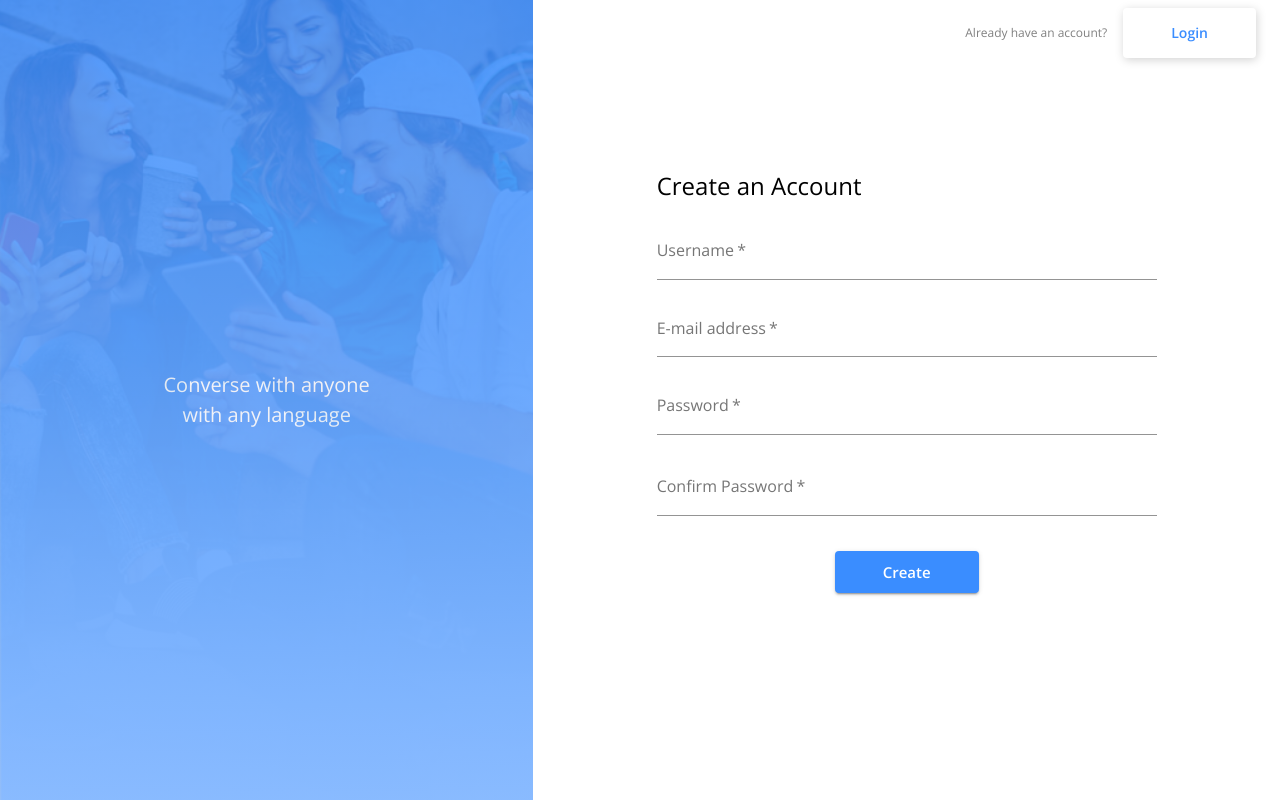
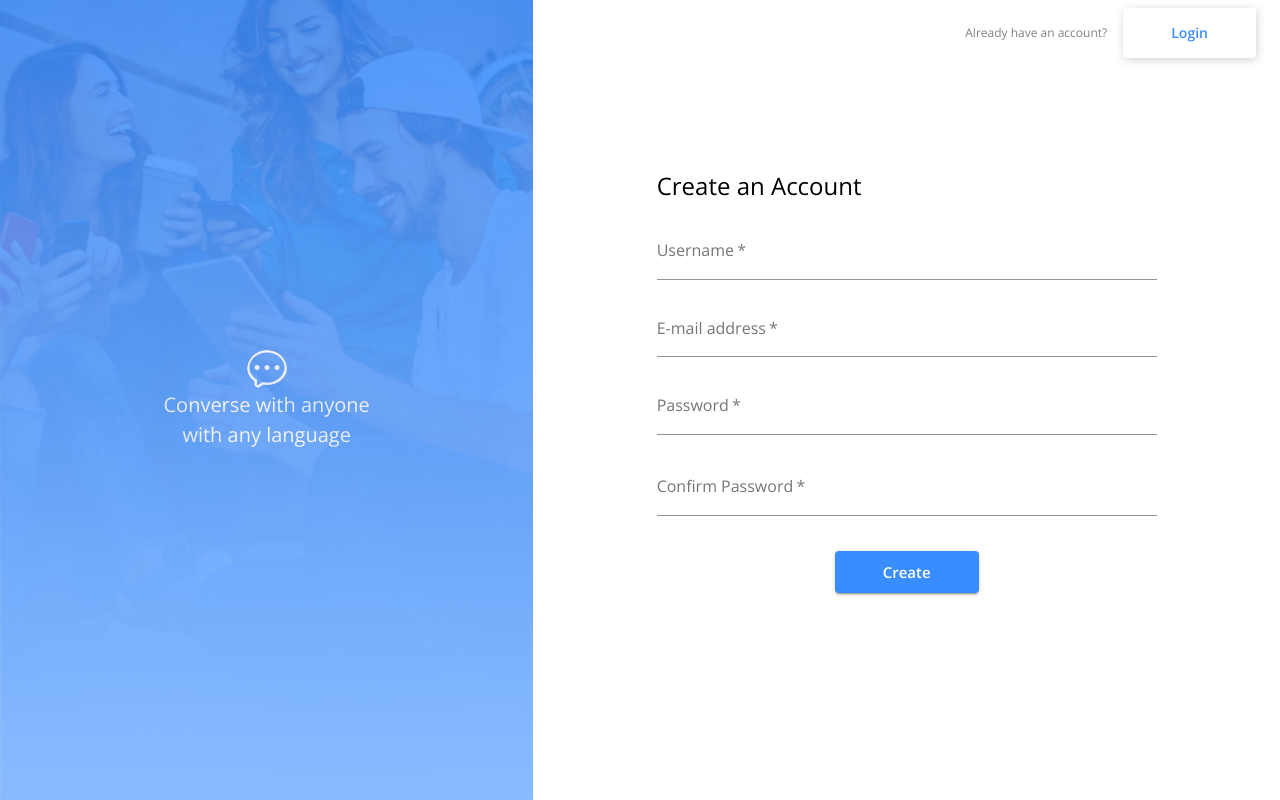
Before and after one commit to deliaconstantino/messenger-app, a React (Create React App) app in the folder client/: page / in a window 1280 px wide. Built offline with nearby package versions, Linux system fonts and the light colour scheme; no server answers.

Commit message:
render chat bubble on page

```diff
--- a/client/src/components/UserAccess/PhraseBox.js
+++ b/client/src/components/UserAccess/PhraseBox.js
@@ -3,10 +3,14 @@ import Box from "@material-ui/core/Box";
 import Grid from "@material-ui/core/Grid";
 import Typography from "@material-ui/core/Typography";
 import { makeStyles } from "@material-ui/core/styles";
+import Avatar from '@material-ui/core/Avatar';
 
 const useStyles = makeStyles((theme) => ({
   text: {
     ...theme.typography.phrase,
+  },
+  bubble: {
+
   }
 }));
 
@@ -14,6 +18,7 @@ const PhraseBox = () => {
   const classes = useStyles();
   return (
     <>
+      <Avatar alt="Remy Sharp" src="whiteBubble.png" className={classes.bubble} />
       <Typography item className={classes.text}>Converse with anyone</Typography>
       <Typography item className={classes.text}>with any language</Typography>
     </>
```
